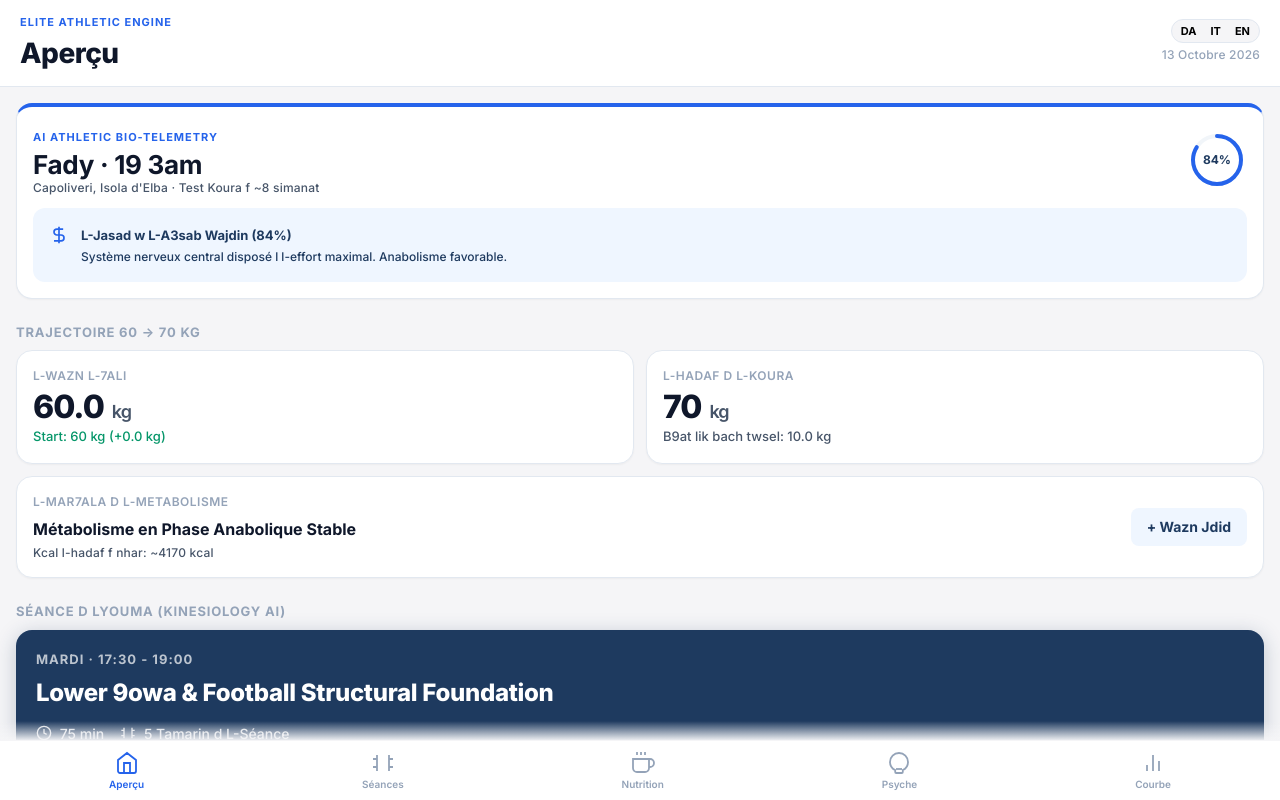
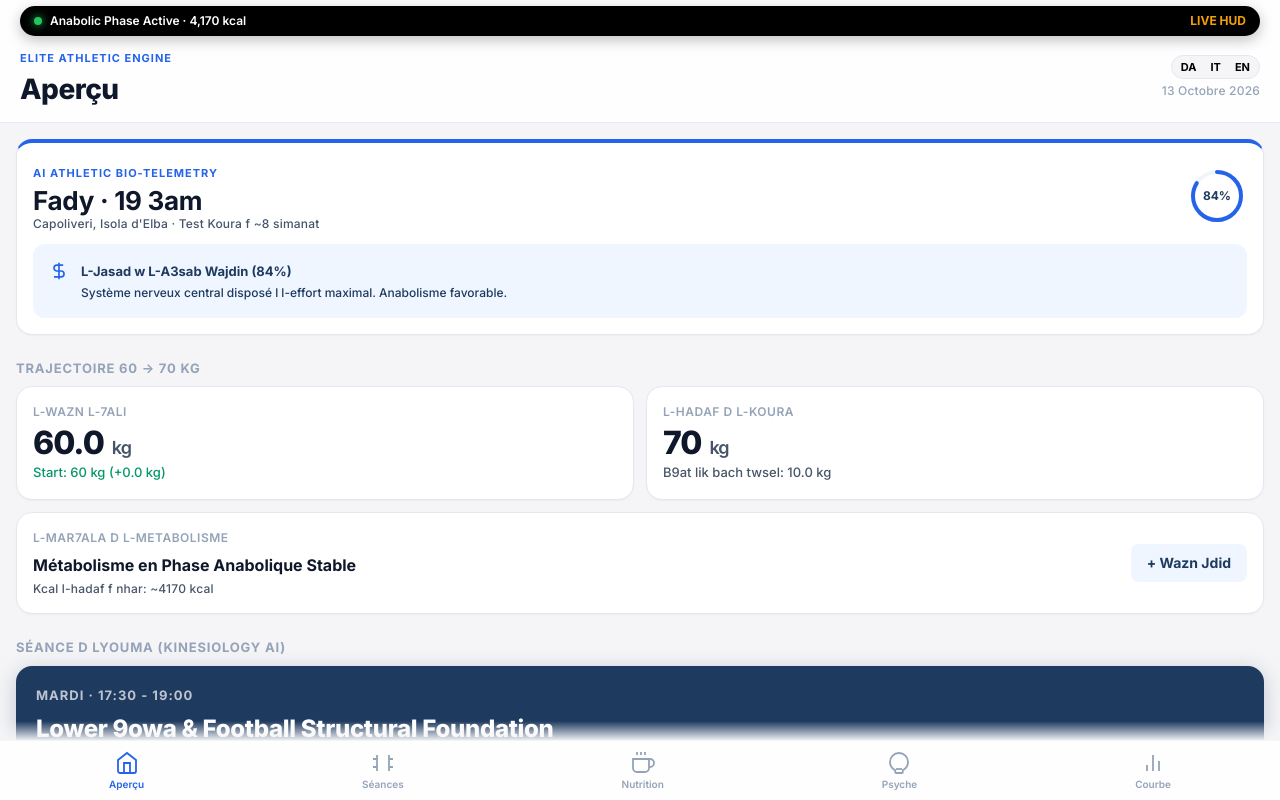
Before and after one commit to Alex-ship-cpu/fadyfit-, a website built with Vite: page app/index.html in a window 1280 px wide. Built offline with nearby package versions, Linux system fonts and the light colour scheme.

Commit message:
feat: add Dynamic Island live HUD and frosted glass styling

```diff
--- a/app/src/main.ts
+++ b/app/src/main.ts
@@ -28,8 +28,17 @@ function initApp() {
   const currentLang = i18n.getLang();
 
   appEl.innerHTML = `
-    <!-- Top Header Bar with Language Switcher -->
+    <!-- Top Header Bar with Dynamic Island HUD & Language Switcher -->
     <header class="app-header">
+      <!-- Apple Dynamic Island Live Activity -->
+      <div class="dynamic-island-hud" id="island-hud">
+        <div class="hud-left">
+          <div class="hud-dot"></div>
+          <span>Anabolic Phase Active · 4,170 kcal</span>
+        </div>
+        <div class="hud-timer" id="island-live-indicator">LIVE HUD</div>
+      </div>
+
       <div class="flex items-center justify-between">
         <div>
           <span class="text-overline" style="color: var(--primary-light);">Elite Athletic Engine</span>
--- a/app/src/style.css
+++ b/app/src/style.css
@@ -165,10 +165,47 @@ input, button, select, textarea {
 
 .app-header {
   flex-shrink: 0;
-  padding: calc(var(--safe-top) + 8px) var(--gap-xl) var(--gap-md);
-  background: var(--surface);
-  border-bottom: 1px solid var(--border);
+  padding: calc(var(--safe-top) + 6px) var(--gap-xl) var(--gap-md);
+  background: rgba(255, 255, 255, 0.88);
+  backdrop-filter: blur(25px);
+  -webkit-backdrop-filter: blur(25px);
+  border-bottom: 1px solid rgba(226, 232, 240, 0.8);
   z-index: 100;
+}
+
+/* Dynamic Island Live Activity Pill */
+.dynamic-island-hud {
+  display: flex;
+  align-items: center;
+  justify-content: space-between;
+  background: #000000;
+  color: #FFFFFF;
+  border-radius: var(--radius-full);
+  padding: 6px 14px;
+  margin-bottom: 8px;
+  box-shadow: 0 4px 14px rgba(0, 0, 0, 0.25);
+  font-size: 12px;
+  font-weight: 600;
+}
+
+.dynamic-island-hud .hud-left {
+  display: flex;
+  align-items: center;
+  gap: 8px;
+}
+
+.dynamic-island-hud .hud-dot {
+  width: 8px;
+  height: 8px;
+  border-radius: 50%;
+  background: #22C55E;
+  box-shadow: 0 0 8px #22C55E;
+}
+
+.dynamic-island-hud .hud-timer {
+  font-family: 'SF Pro Display', monospace;
+  font-weight: 700;
+  color: #F59E0B;
 }
 
 .app-header h1 {
@@ -199,8 +236,10 @@ input, button, select, textarea {
   display: flex;
   align-items: flex-start;
   justify-content: space-around;
-  background: var(--surface);
-  border-top: 1px solid var(--border);
+  background: rgba(255, 255, 255, 0.88);
+  backdrop-filter: blur(25px);
+  -webkit-backdrop-filter: blur(25px);
+  border-top: 1px solid rgba(226, 232, 240, 0.8);
   padding: 6px 0 calc(var(--safe-bottom) + 6px);
   z-index: 100;
   position: relative;
```
